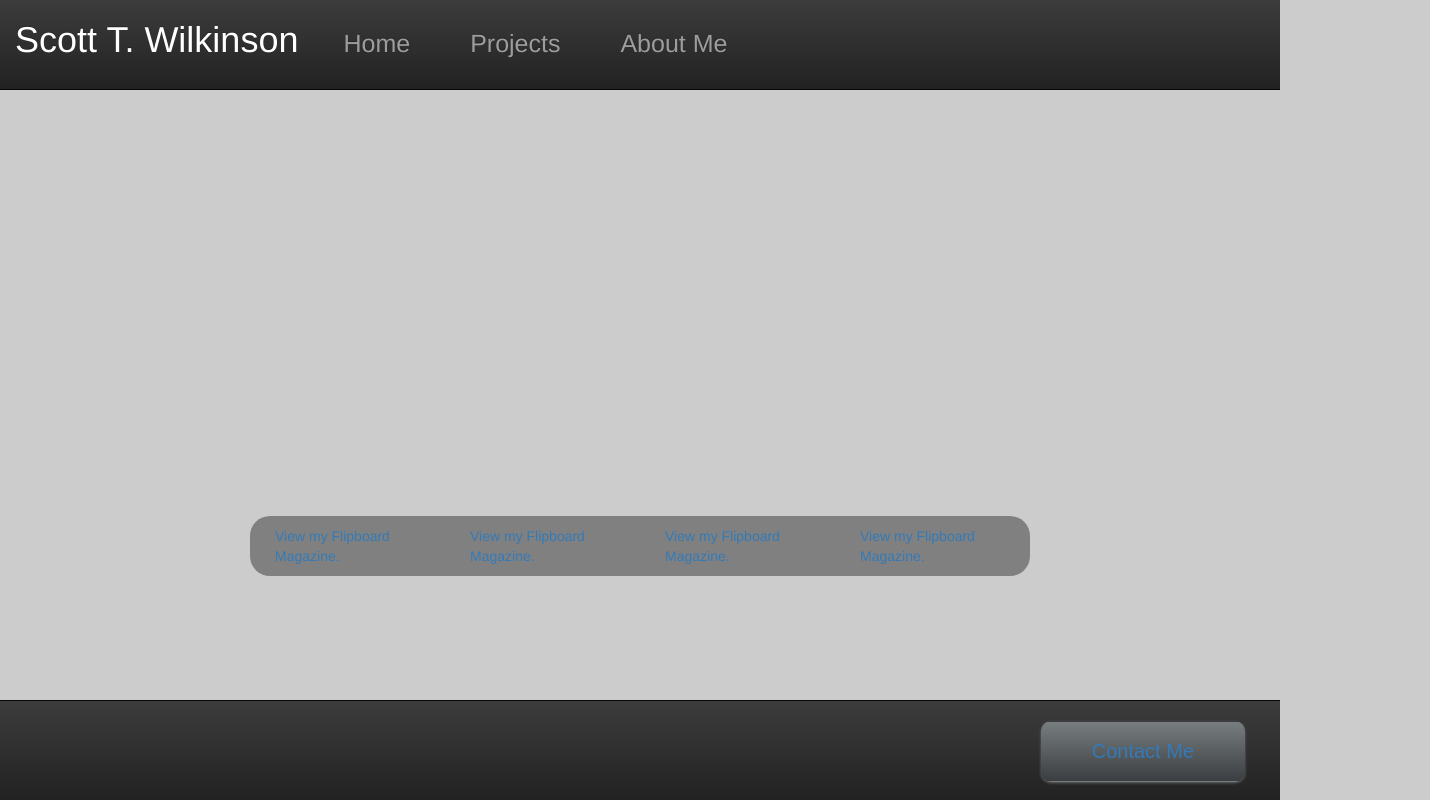
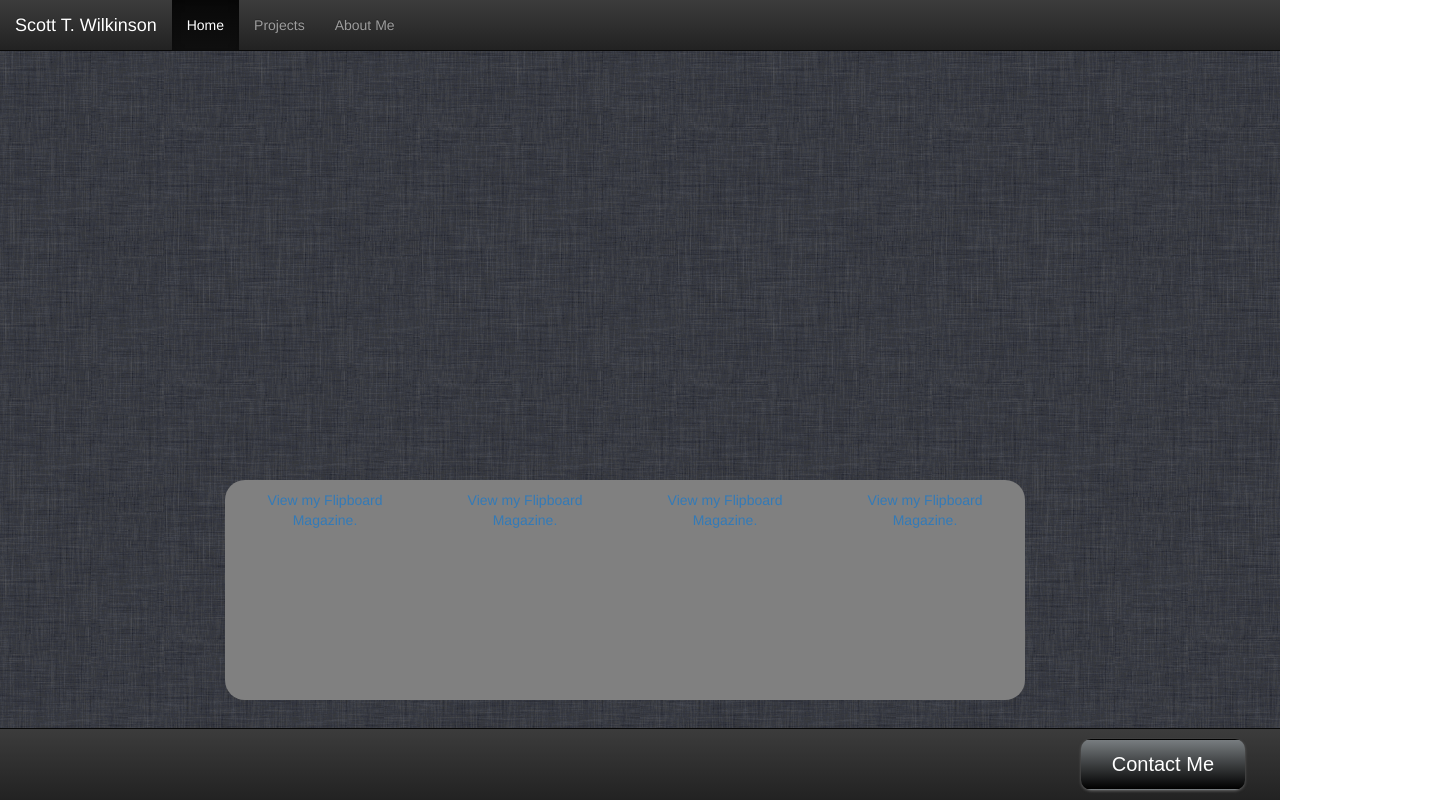
Before and after one commit to swilkinson423/Portfolio, a plain HTML site: page index.html in a window 1280 px wide. Shown: the whole page, 1430 px wide, since content can reach past the window. Drawn offline with nearby package versions, Linux system fonts and the light colour scheme; some packages are replaced by stand-ins of ours; a script that the page names is missing.

Commit message:
Containers, Borderes, Footer Update

```diff
--- a/css/style.css
+++ b/css/style.css
@@ -15,50 +15,85 @@ body {
 	height: 100%;
 	width: 100%;
 	background-color: #cccccc;
+	background: url(../img/indexImage.png);
 }
 
 /* Header Styles */
-.navbar-custom {
-	height: 90px;
-}
 
-#name {
-	margin: 5px 0 0 0;
-}
-
-.menuItem {
-	margin: 15px;
-	font-size: 25px;
-}
 
 /* Main Styles */
 .size {
 	height: 100%;
   	width: 100%;
-  	padding: 0 0 0 0;
-  	margin: 0 0 0 0;
 }
 
-.height {
-	height:100%;
-}
-.padding {
-	padding-top: 110px;
-	padding-bottom: 110px;
+.fullStretch {
+	padding: 0px;
+	padding: 40px 20px 5px 20px;
 }
 
-#flipboard {
+.insetBorder {
+	border-style: inset;
+	border-width: 5px 5px 10px 5px;
+}
+
+.backgroundSize {
+	height: 90%;
+}
+
+.padding {
+	padding-top: 100px;
+	padding-bottom: 0px;
+}
+
+
+/* Index Styles */
+.flipboard {
 	background-color: grey;
 	border-radius: 20px;
-	padding: 10px;
+	padding: auto;
+	margin: auto;
+	height: 220px;
+	width: 800px;
 }
 
+.flipboardCentered {
+	text-align: center;
+	width: 25%;;
+    margin: auto;
+    padding: 10px;
+    float: left;
+}
+
+.paddingBottom {
+	padding-bottom: 40px;
+}
+
+/* Projects Styles */
+#projectBox {
+	margin: -20px 25px 0px 25px;
+	padding: 20px;
+	height: 100%;
+	background-color: #FFF;
+}
+
+.centered {
+    text-align: center;
+    margin: auto;
+    padding: auto;
+}
+
+.projectItem {
+	padding: 20px 10px 0px 10px;
+}
+
+/* About Me Styles */
 #centerRow {
 	position: absolute;
 	z-index: 1;
 	top: 0px;
 	bottom: 0px;
-	height: 100%;
+	height: 90%;
 }
 
 #centerColumn {
@@ -73,6 +108,7 @@ body {
 	height: 100%;
 	width: 100%;
 	border-radius: 25px;
+	margin: 10% 0px 0px 0px;
 	padding: 5px 5px 55px 5px;
 }
 
@@ -83,28 +119,21 @@ body {
 	width: 100%;
 	border-radius: 20px;
 	padding: 15px;
-
 }
 
-.centered {
-    text-align:center;
-    margin: auto;
-    padding: auto;
-}
+/* Footer Styles */
 
-
-/* Footer Styles */
-.navbarFooter {
-	height: 100px;
+#button {
+	color: #FFF;
 }
 
 .btn {
   background: #787d80;
-  background-image: -webkit-linear-gradient(top, #787d80, #3a3e40);
-  background-image: -moz-linear-gradient(top, #787d80, #3a3e40);
-  background-image: -ms-linear-gradient(top, #787d80, #3a3e40);
-  background-image: -o-linear-gradient(top, #787d80, #3a3e40);
-  background-image: linear-gradient(to bottom, #787d80, #3a3e40);
+  background-image: -webkit-linear-gradient(top, #aaaaaa, #000000);
+  background-image: -moz-linear-gradient(top, #aaaaaa, #000);
+  background-image: -ms-linear-gradient(top, #aaaaaa, #000);
+  background-image: -o-linear-gradient(top, #787d80, #000);
+  background-image: linear-gradient(to bottom, #787d80, #000);
   -webkit-border-radius: 10;
   -moz-border-radius: 10;
   border-radius: 10px;
@@ -112,10 +141,10 @@ body {
   -moz-box-shadow: 0px 1px 3px #666666;
   box-shadow: 0px 1px 3px #666666;
   font-family: Arial;
-  color: #ffffff;
+  color: #000000;
   font-size: 20px;
-  padding: 15px 50px 15px 50px;
-  margin: 20px 20px 20px 20px;
+  padding: 10px 30px 10px 30px;
+  margin: 10px 20px 10px 20px;
   text-decoration: none;
 }
 
--- a/index.html
+++ b/index.html
@@ -1,7 +1,9 @@
 <!DOCTYPE html>
 <html>
+
 <head>
 	<meta charset="utf-8">
+	<meta name="viewport" content="width=device-width, initial-scale=1, maximum-scale=1, user-scalable=no">.
 	<!-- JQuery -->
 	<script type="text/javascript" src="js/JQuery.min.js"></script>
 	<!-- Bootstrap JavaScript -->
@@ -17,79 +19,80 @@
 	<title>Portfolio Page - PROJECTS</title>
 </head>
 
-<body class="body">
+<body>
 
 	<!-- Header Bar -->
-	<nav class="navbar navbar-inverse navbar-fixed-top navbarHeader navbar-custom">
+	<nav class="navbar navbar-inverse navbar-fixed-top">
 		<div class="container-fluid">
 			<!-- Logos -->
 			<div class="navbar-header">
-				<!-- Name Space -->
-				<div class="navbar-brand"><h1 id="name">Scott T. Wilkinson</h1></div>
-
 				<!-- Mobile View Open Menu -->
 				<button type="button" class="navbar-toggle" data-toggle="collapse" data-target="#mainNavBar">
 					<span class="icon-bar"></span>
 					<span class="icon-bar"></span>
 					<span class="icon-bar"></span>
 				</button>
+				<!-- Name Space -->
+				<a href="#" class="navbar-brand">Scott T. Wilkinson</a>
 			</div>
 
 			<!-- Menu Items -->
 			<div class="collapse navbar-collapse" id="mainNavBar">
 				<ul class="nav navbar-nav">
-					<li><a href="index.html"><h2 class="menuItem">Home</h2></a></li>
-					<li><a href="projects.html"><h2 class="menuItem">Projects</h2></a></li>
-					<li><a href="aboutMe.html"><h2 class="menuItem">About Me</h2></a></li>
+					<li class="active"><a href="index.html">Home</a></li>
+					<li><a href="projects.html">Projects</a></li>
+					<li><a href="aboutMe.html">About Me</a></li>
 				</ul>
 			</div>
 		</div>
 	</nav>
 
 	<!-- Main -->
-	<div class="container main padding height">
-		<div class="row" style="height:70%;"></div>
-		<div class="row">
-
-			<!-- Spacer -->
-			<div class="col-md-2">
-			</div>
-
+	<div class="container-fluid size backgroundSize">
+		<div class="row hidden-xs size">
+			<div class="col-md-12 size">
 			<!-- Flipboard -->
-			<div class="col-md-8" id="flipboard">
-				<div class="container">
-					<div class="row">
+			<table class="size">
+  				<tr class="size">
+  				<td class="size">
+  				</td>
+  				</tr>
+  				<tr class="size">
+  				<td class="size">
+					<!-- Flipboard -->
+					<div class="flipboard">
 						<!-- Programming for Beginners -->
-						<div class="col-md-2">
+						<div class="flipboardCentered">
 							<a data-flip-widget="mag" href="https://flipboard.com/@scottwilkin5vlt/programming-for-beginners-cfukqfb0y">View my Flipboard Magazine.</a>
 							<script src="https://cdn.flipboard.com/web/buttons/js/flbuttons.min.js" type="text/javascript"></script>
 						</div>
 
 						<!-- Coding -->
-						<div class="col-md-2">
+						<div class="flipboardCentered">
 							<a data-flip-widget="mag" href="https://flipboard.com/@scottwilkin5vlt/coding-t0bvbqley">View my Flipboard Magazine.</a>
 							<script src="https://cdn.flipboard.com/web/buttons/js/flbuttons.min.js" type="text/javascript"></script>
 						</div>
 
 						<!-- Careers in Tech -->
-						<div class="col-md-2">
+						<div class="flipboardCentered">
 							<a data-flip-widget="mag" href="https://flipboard.com/@scottwilkin5vlt/careers-%26-employment-in-tech-trr8036qy">View my Flipboard Magazine.</a>
 							<script src="https://cdn.flipboard.com/web/buttons/js/flbuttons.min.js" type="text/javascript"></script>
 						</div>
 
 						<!-- Trends in Programming -->
-						<div class="col-md-2">
-							<a data-flip-widget="mag" href="https://flipboard.com/@scottwilkin5vlt/careers-%26-employment-in-tech-trr8036qy">View my Flipboard Magazine.</a>
+						<div class="flipboardCentered">
+							<a data-flip-widget="mag" href="https://flipboard.com/@scottwilkin5vlt/trends-in-programming-02l6iiu5y">View my Flipboard Magazine.</a>
 							<script src="https://cdn.flipboard.com/web/buttons/js/flbuttons.min.js" type="text/javascript"></script>
 						</div>
 					</div>
-				</div>
+				</td>
+				</tr>
+				<tr class="size">
+				<td class="paddingBottom">
+				</td>
+				</tr>
+			</table>
 			</div>
-
-			<!-- Spacer -->
-			<div class="col-md-2">
-			</div>
-
 		</div>
 	</div>
 
@@ -100,12 +103,12 @@
 			<!-- Contact Me -->
 			<div class="navbar-header  navbar-right">
 				<button class="navbar-btn btn">
-					<a href="#">Contact Me</a>
+					<a href="#" id="button">Contact Me</a>
 				</button>
 
 			</div>
 		</div>
 	</nav>
+</body>
 
-</body>
 </html>
```
Also changed, not shown: aboutMe.html (+18 -17 lines), projects.html (+18 -31 lines), img/indexImage.png (added), 1 other file.
